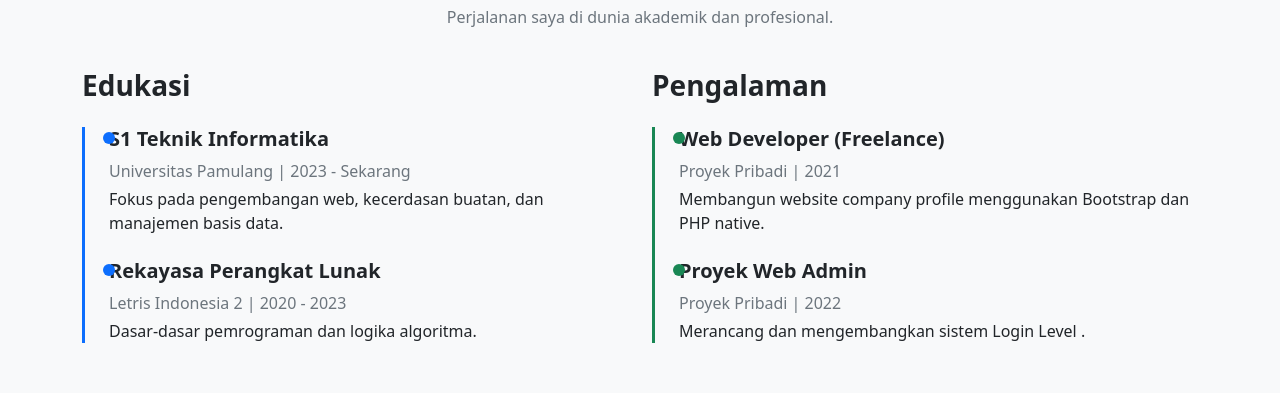
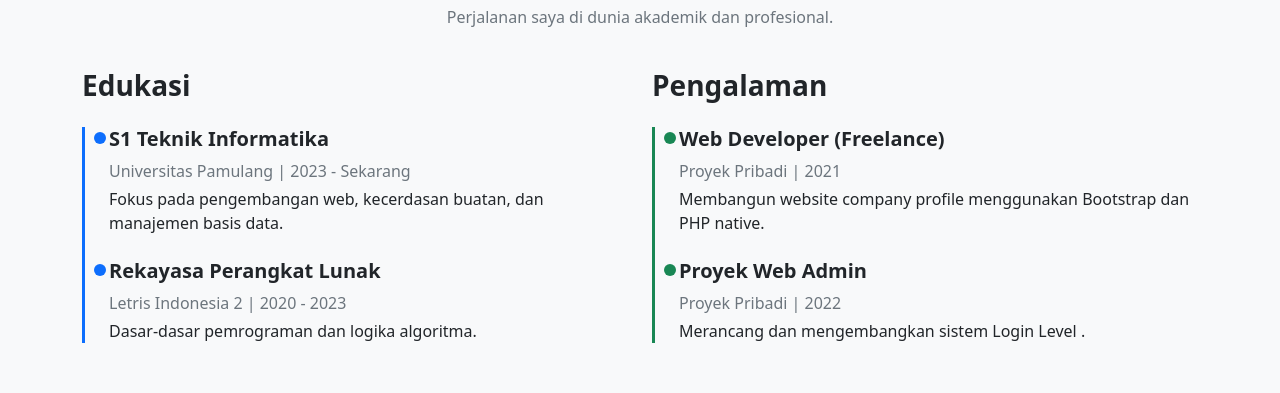
Before and after one commit to adamsofyann/Portfolio, a plain HTML site: page index.html in a window 1280 px wide. Shown: the part 990-1383 px from the top of the page. Drawn offline with nearby package versions, Linux system fonts and the light colour scheme.

```diff
--- a/link/public.css
+++ b/link/public.css
@@ -28,7 +28,7 @@
     height: 12px;
     background-color: #0d6efd;
     border-radius: 50%;
-    left: -6px;
+    left: -15px;
     top: 5px;
 }
 
```
